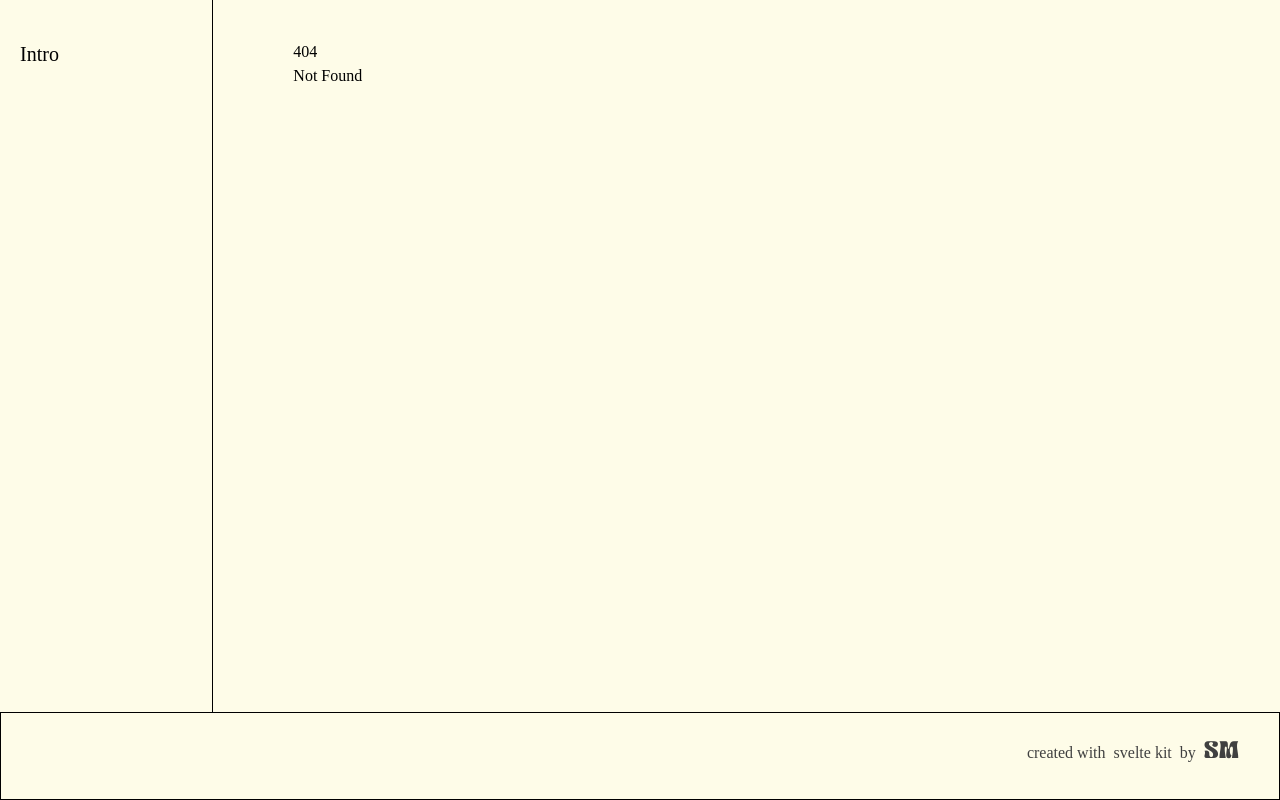
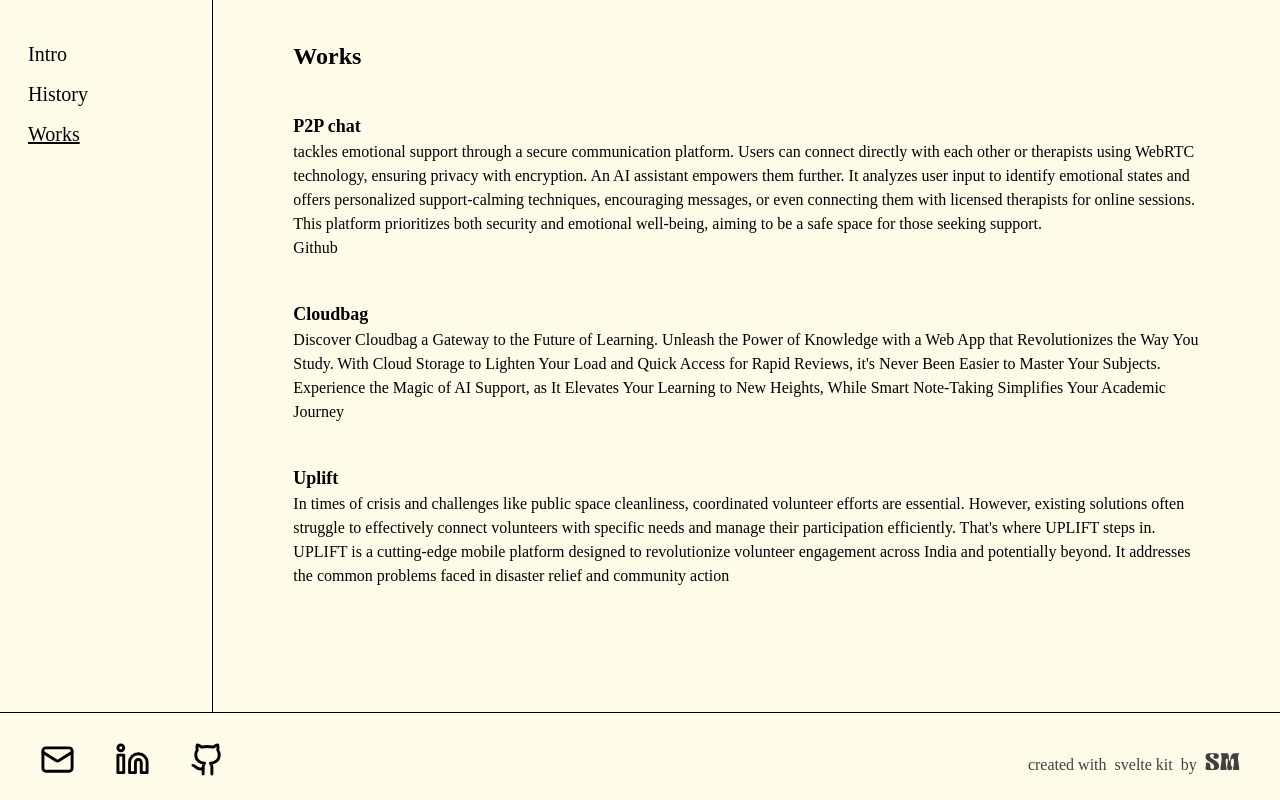
Before and after one commit to yadhukrishnasm/yadhukrishnasm.github.io, a SvelteKit app in the folder portfolio/: page /works in a window 1280 px wide. Before the commit this address had no page. Built offline with nearby package versions, Linux system fonts and the light colour scheme; a web font is replaced by a local one.

Commit message:
add: integrate @lucide/svelte and enhance layout with new components

```diff
--- a/portfolio/package.json
+++ b/portfolio/package.json
@@ -34,5 +34,8 @@
 		"typescript": "^5.0.0",
 		"typescript-eslint": "^8.20.0",
 		"vite": "^6.0.0"
+	},
+	"dependencies": {
+		"@lucide/svelte": "^0.501.0"
 	}
 }
--- a/portfolio/src/routes/+layout.svelte
+++ b/portfolio/src/routes/+layout.svelte
@@ -1,29 +1,24 @@
 <script lang="ts">
     import '../app.css';
+    import Footer from './footer.svelte';
+    import { page } from '$app/stores';
     let { children } = $props();
 
     const isActive = (route: string) => {
-        if (typeof window !== 'undefined') {
-            const path = window.location.pathname;
-            return path === route;
-        }
+        return $page.url.pathname === route;
     };
 </script>
 
-<div class=" h-[89vh] md:grid md:grid-cols-6">
-	<nav class="font-dm-serif col-span-1 space-x-10 border-r px-5 pt-10 text-xl">
+<div class="md:h-[89vh] md:grid md:grid-cols-6">
+    <nav class="font-dm-serif col-span-1 space-x-10 border-r px-7 md:pt-10 pt-5 text-xl md:flex flex-col gap-3">
         <span><a href="/" class={`hover:underline ${isActive('/') && 'underline'}`}>Intro</a></span>
+        <span><a href="/history" class={`hover:underline ${isActive('/history') && 'underline'}`}>History</a></span>
+        <span><a href="/works" class={`hover:underline ${isActive('/works') && 'underline'}`}>Works</a></span>
     </nav>
 
-	<div class="col-span-5 overflow-y-auto py-10 px-20	">
+    <div class="col-span-5 overflow-y-auto py-10 px-10 md:px-20 ">
         {@render children()}
     </div>
 </div>
 
-<footer class="h-[11vh] w-full border">
-	<p class="flex h-20 items-center justify-end px-10 text-neutral-700">
-		created with &nbsp; <a href="https://svelte.dev/" class="hover:underline">svelte kit </a> &nbsp;
-		by &nbsp;
-		<a href="https://github.com/yadhukrishnasm" class="font-klemerDisplay text-2xl">SM</a>
-	</p>
-</footer>
+<Footer />
--- a/portfolio/src/routes/+page.svelte
+++ b/portfolio/src/routes/+page.svelte
@@ -1,29 +1,57 @@
+<script>
+	import { Dot } from '@lucide/svelte';
+</script>
+
+<div class="space-y-5">
 	<div class="flex flex-col md:flex-row-reverse md:justify-between">
-	<div class="transform transition-transform duration-500 ease-in-out">
+		<div
+			class="flex transform justify-center transition-transform duration-500 ease-in-out md:justify-start"
+		>
 			<img
 				src="/images/img.png"
 				alt="Portfolio"
 				class="b h-50 w-50 border border-gray-500 bg-neutral-400 object-cover object-[50%_center] md:h-96 md:w-96 lg:h-[15em] lg:w-[15em] lg:object-[65%_center]"
 			/>
 		</div>
-	<div class="flex w-[60em] flex-col justify-center space-y-5 break-words">
+		<div class="flex flex-col justify-center md:w-[60em]">
 			<p
-			class="font-klemerDisplay mt-6 pt-5 text-2xl font-bold text-nowrap transition-all md:mt-0 md:text-4xl lg:text-6xl"
+				class="font-klemerDisplay mt-6 pt-5 text-3xl font-bold transition-all md:mt-0 md:text-4xl lg:text-6xl"
 			>
 				YADHU KRISHNA S M
 			</p>
-
-		<p class="">
-			Hi, my name is <span class="font-bold">Yadhu Krishna</span>. Fellow human breed who finds
-			beauty in the uncomplicated!
+			<p class=" mb-5 text-sm font-light">
+				Freelance Developer • Systems Learner • Builder of Software, Hardware & Ideas
+			</p>
+			<p class="break works">
+				Hi, my name is <span class="font-bold">Yadhu Krishna</span>. Fellow human's who finds beauty
+				in the uncomplicated!
 			</p>
 		</div>
 	</div>
 
-<div class="space-y-2 py-3">
-	<p class="text-lg font-bold">Current Whereabouts</p>
+	<div class="space-y-2">
+		<p class="text-xl font-bold">About</p>
+		<p>
+			I'm a freelance developer with a focus on frontend development and full product workflows.
+			I’ve built a complete POS system from scratch — from interface to architecture — and I'm
+			preparing it for release. Outside of client work, I regularly solve algorithmic problems,
+			explore system-level programming. I'm also experimenting with hardware projects — including a
+			compact cyberdeck, and smart lighting devices. I’m drawn to minimal, functional design and
+			enjoy working across both software and hardware to build useful tools.
+		</p>
+	</div>
+
+	<div class="space-y-2">
+		<p class="text-xl font-bold">Current Focus</p>
 		<ul class="list-disc pl-5">
-		<li>Developing a POS software called <a href="https://obscidian.site" class="underline">SalesGo</a></li>
-		<li>Enhancing my knowledge in data structures and algorithms</li>
+			<li>
+				Developing and preparing to launch a full-featured POS system called <a href="https://obscidian.site" class="underline"
+					>SalesGo,</a> &nbsp; built from the ground up
+			</li>
+			<li>Practicing data structures and algorithms daily to strengthen core problem-solving skills</li>
+			<li>Learning systems programming and operating system fundamentals</li>
+			<li>Interested in minimalist design, embedded systems, and full-stack product development</li>
+			<li>Actively looking for internships and job roles in software development, systems, or embedded tech</li>
 		</ul>
 	</div>
+</div>
--- /dev/null
+++ b/portfolio/src/routes/footer.svelte
@@ -0,0 +1,23 @@
+<script>
+	import { GithubIcon, LinkedinIcon, Mail } from "@lucide/svelte";
+</script>
+<footer class="md:h-[11vh] w-full border-t md:grid grid-cols-3 overflow-hidden flex flex-col items-center py-3 space-y-3">
+
+    <div class="flex flex-row col-span-2 gap-10 items-center px-10">
+        <a href="https://yadhukrishna.me@gmail.com">
+            <Mail size={35}  class="hover:scale-110 transition-all"/>
+        </a>
+        <a href="https://www.linkedin.com/in/yadhu-krishna-657b8b20b/">
+            <LinkedinIcon size={35}  class="hover:scale-110 transition-all"/>
+        </a>
+        <a href="https://github.com/yadhukrishnasm">
+            <GithubIcon size={35}  class="hover:scale-110 transition-all"/>
+        </a>
+    </div>
+
+	<p class="flex md:h-20 items-center justify-end px-10 text-neutral-700 col-span-1">
+		created with &nbsp; <a href="https://svelte.dev/" class="hover:underline">svelte kit </a> &nbsp;
+		by &nbsp;
+		<a href="https://github.com/yadhukrishnasm" class="font-klemerDisplay text-2xl">SM</a>
+	</p>
+</footer>
--- /dev/null
+++ b/portfolio/src/routes/history/+page.svelte
@@ -0,0 +1,12 @@
+<p class="text-2xl mb-5 font-bold">History</p>
+
+
+
+<p class="text-xl font-bold mt-5">
+ Actively looking for internships and job opportunities. <br>
+ I am open to remote work and freelance projects. <br>
+</p>
+
+<br>
+<br>
+Haven't worked in any company yet! <br>
--- /dev/null
+++ b/portfolio/src/routes/works/+page.svelte
@@ -0,0 +1,49 @@
+<script>
+	import { LucideGithub } from '@lucide/svelte';
+</script>
+
+<div class="space-y-10">
+	<h3 class="text-2xl font-bold">Works</h3>
+
+	<div>
+		<p class="text-lg font-semibold hover:underline">
+			<a href="https://p2pchat-0cdf.onrender.com/">P2P chat</a>
+		</p>
+		<p>
+			tackles emotional support through a secure communication platform. Users can connect directly
+			with each other or therapists using WebRTC technology, ensuring privacy with encryption. An AI
+			assistant empowers them further. It analyzes user input to identify emotional states and
+			offers personalized support-calming techniques, encouraging messages, or even connecting them
+			with licensed therapists for online sessions. This platform prioritizes both security and
+			emotional well-being, aiming to be a safe space for those seeking support.
+		</p>
+		<a href="https://github.com/yadhukrishnasm/p2pchat" class="git">Github</a>
+	</div>
+
+	<div>
+		<p class="text-lg font-semibold hover:underline">
+			<a href="https://github.com/yadhukrishnasm/Cloudbag">Cloudbag</a>
+		</p>
+		<p id="about-work">
+			Discover Cloudbag a Gateway to the Future of Learning. Unleash the Power of Knowledge with a
+			Web App that Revolutionizes the Way You Study. With Cloud Storage to Lighten Your Load and
+			Quick Access for Rapid Reviews, it's Never Been Easier to Master Your Subjects. Experience the
+			Magic of AI Support, as It Elevates Your Learning to New Heights, While Smart Note-Taking
+			Simplifies Your Academic Journey
+		</p>
+	</div>
+
+	<div>
+		<p class="text-lg font-semibold hover:underline">
+			<a href="https://github.com/yadhukrishnasm/Uplift">Uplift</a>
+		</p>
+		<p id="about-work">
+			In times of crisis and challenges like public space cleanliness, coordinated volunteer efforts
+			are essential. However, existing solutions often struggle to effectively connect volunteers
+			with specific needs and manage their participation efficiently. That's where UPLIFT steps in.
+			UPLIFT is a cutting-edge mobile platform designed to revolutionize volunteer engagement across
+			India and potentially beyond. It addresses the common problems faced in disaster relief and
+			community action
+		</p>
+	</div>
+</div>
```
Also changed, not shown: 1 other file (tests, documents, lock files or other folders). Lines whose indentation alone changed are shown as unchanged.
